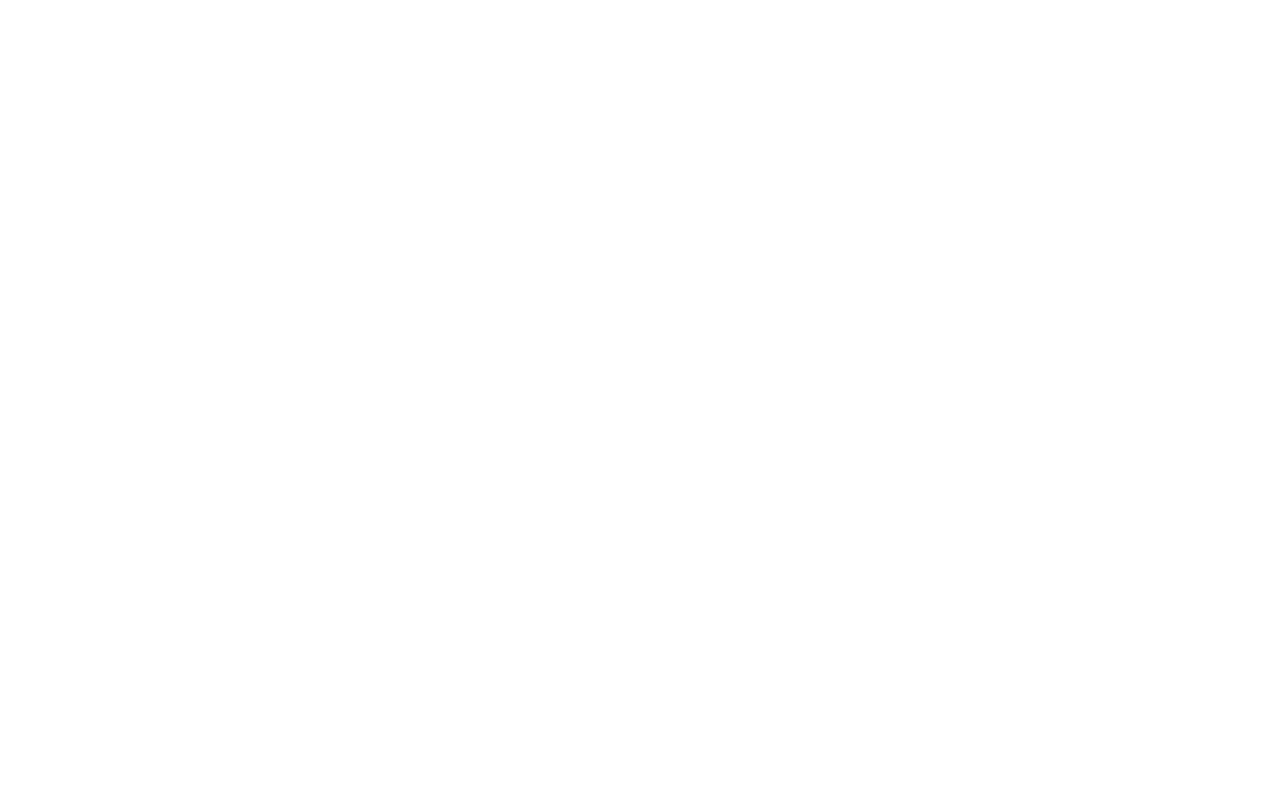
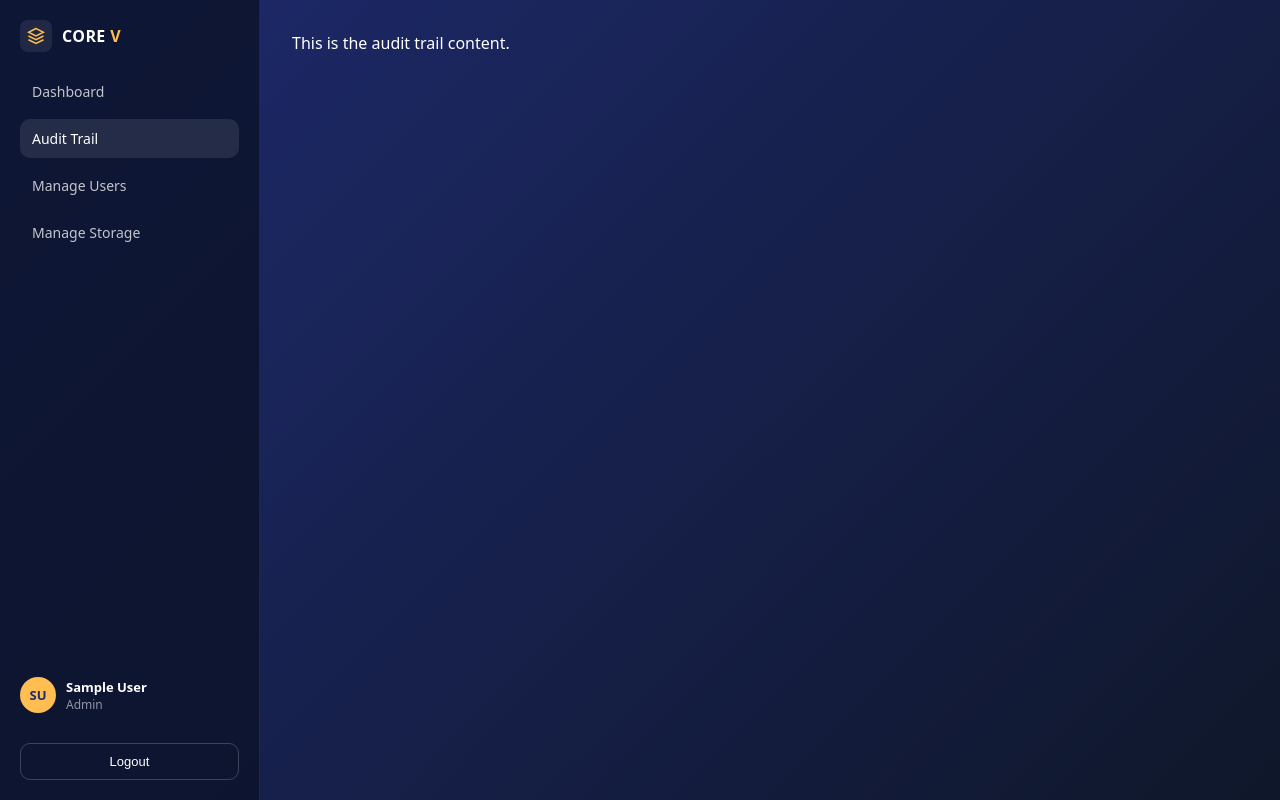
Before and after one commit to CharlesDeLeon/CORE-V, a React (Vite) app in the folder client/: page /admin/auditTrail in a window 1280 px wide. Before the commit this address had no page. Built offline with nearby package versions, Linux system fonts and the light colour scheme; sample sign-in values are in the browser's storage.

Commit message:
Made the routing for the other Admin Pages

```diff
--- a/client/src/App.jsx
+++ b/client/src/App.jsx
@@ -15,6 +15,9 @@
 
 import AdminDashboard from './pages/admin/AdminDashboard'
 import AdminLayout from './pages/admin/AdminLayout'
+import AuditTrail from './pages/admin/AuditTrail'
+import ManageUsers from './pages/admin/ManageUsers'
+import ManageStorage from './pages/admin/ManageStorage'
 
 
 function App() {
@@ -62,6 +65,9 @@
           >
             <Route index element={<Navigate to="/admin/dashboard" replace />} />
             <Route path="dashboard" element={<AdminDashboard />} />
+            <Route path="auditTrail" element={<AuditTrail />} />
+            <Route path="manageUsers" element={<ManageUsers />} />
+            <Route path="manageStorage" element={<ManageStorage />} />
           </Route>
         </Routes>
       </AuthProvider>
--- a/client/src/pages/admin/AdminLayout.jsx
+++ b/client/src/pages/admin/AdminLayout.jsx
@@ -39,10 +39,16 @@
             Audit Trail
           </div>
           <div
-            style={{ ...styles.navItem, ...(isActive('/admin/storage') ? styles.navItemActive : {}) }}
-            onClick={() => navigate('/admin/storage')}
+            style={{ ...styles.navItem, ...(isActive('/admin/manageUsers') ? styles.navItemActive : {}) }}
+            onClick={() => navigate('/admin/manageUsers')}
           >
-            Storage
+            Manage Users
+          </div>
+          <div
+            style={{ ...styles.navItem, ...(isActive('/admin/manageStorage') ? styles.navItemActive : {}) }}
+            onClick={() => navigate('/admin/manageStorage')}
+          >
+            Manage Storage
           </div>
         </nav>
 
--- /dev/null
+++ b/client/src/pages/admin/AuditTrail.jsx
@@ -0,0 +1,11 @@
+import React from 'react';
+
+const AuditTrail = () => {
+  return (
+    <div>
+      <p>This is the audit trail content.</p>
+    </div>
+  );
+};
+
+export default AuditTrail;
--- /dev/null
+++ b/client/src/pages/admin/ManageStorage.jsx
@@ -0,0 +1,11 @@
+import React from 'react';
+
+const ManageStorage = () => {
+  return (
+    <div>
+      <p>This is the manage storage content.</p>
+    </div>
+  );
+};
+
+export default ManageStorage;
--- /dev/null
+++ b/client/src/pages/admin/ManageUsers.jsx
@@ -0,0 +1,11 @@
+import React from 'react';
+
+const ManageUsers = () => {
+  return (
+    <div>
+      <p>This is the manage users content.</p>
+    </div>
+  );
+};
+
+export default ManageUsers;
```
